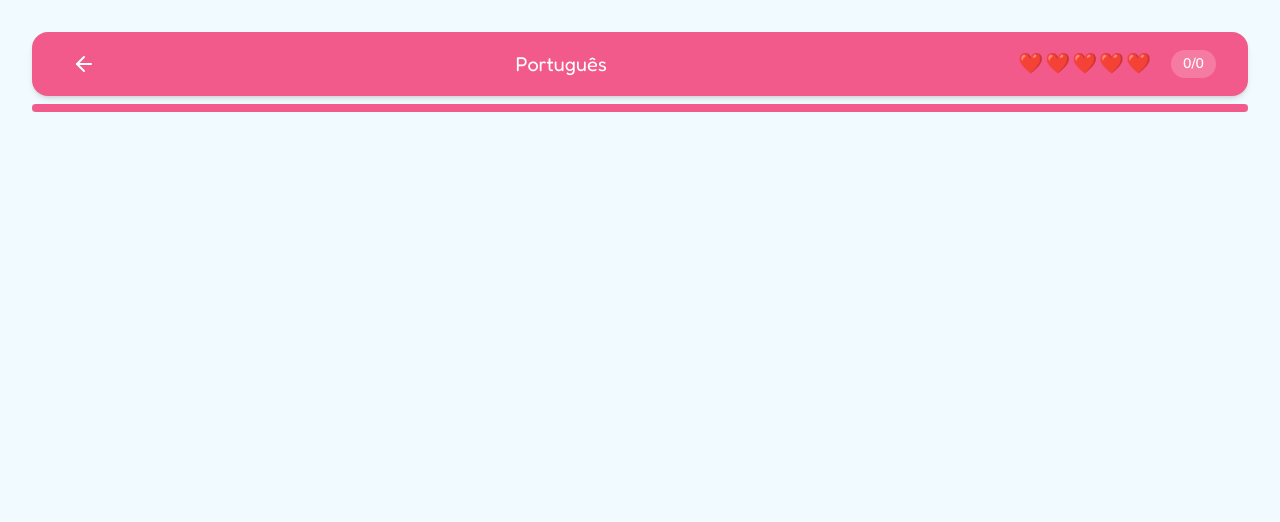
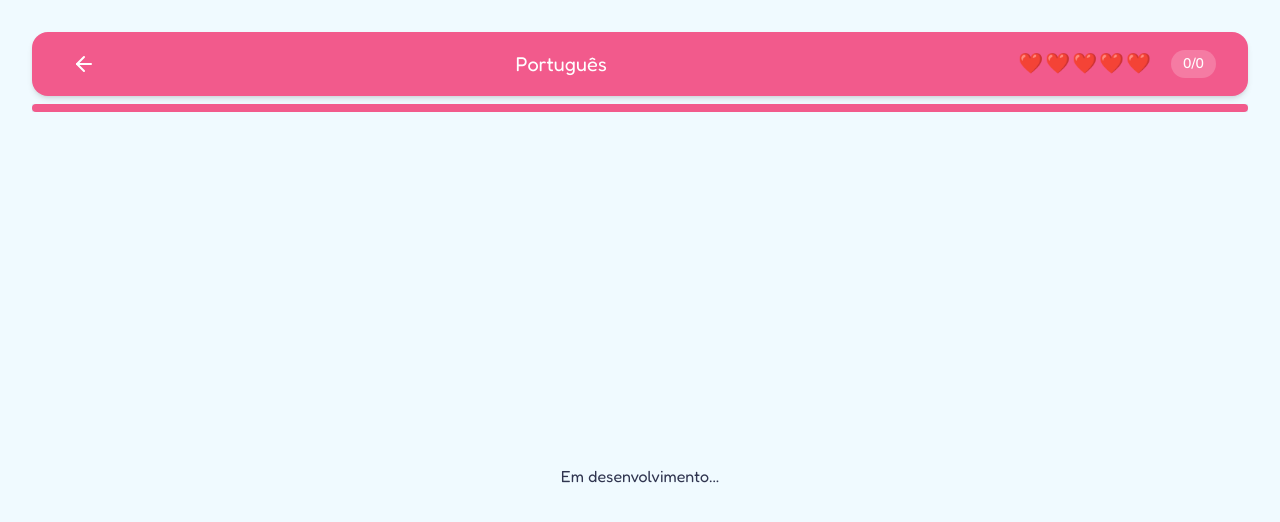
Before and after one commit to tisiqueiradev/aprender-brincando, a React (Vite) app: page /portuguese in a window 1280 px wide. Shown: the top 522 px of the page. Built offline with nearby package versions, Linux system fonts and the light colour scheme.

Commit message:
fix: logo bug

```diff
--- a/package.json
+++ b/package.json
@@ -83,6 +83,7 @@
     "tailwindcss": "^3.4.19",
     "typescript": "^5.8.3",
     "typescript-eslint": "^8.56.1",
+    "vite": "^7.3.1",
     "vitest": "^3.2.4"
   }
 }
--- a/src/app/pages/Portuguese.tsx
+++ b/src/app/pages/Portuguese.tsx
@@ -5,7 +5,7 @@ import ExerciseLayout from "../../components/layout/ExerciseLayout";
 export default function Portuguese() {
   return (
     <ExerciseLayout title="Português" themeColor="portuguese" currentExercise={0} totalExercises={0} lives={5}>
-
+      <h1>Em desenvolvimento...</h1>
 
     </ExerciseLayout>
   )
--- a/src/components/layout/Header.tsx
+++ b/src/components/layout/Header.tsx
@@ -22,11 +22,11 @@ export default function Header() {
       <nav className="section-container">
         <div className="flex items-center justify-between h-16">
           {/* Logo */}
-          <Link to="/" className="flex items-center gap-2 hover:text-primary transition-colors">
+          {/*  <Link to="/" className="flex items-center gap-2 hover:text-primary transition-colors">
             <span className="text-xl font-bold  text-gradient ">
               <img className="w-32 h-32" src='' />
             </span>
-          </Link>
+          </Link> */}
 
           {/* Desktop Navigation */}
           <div className="hidden md:flex items-center gap-8">
```
Also changed, not shown: 1 other file (tests, documents, lock files or other folders).
